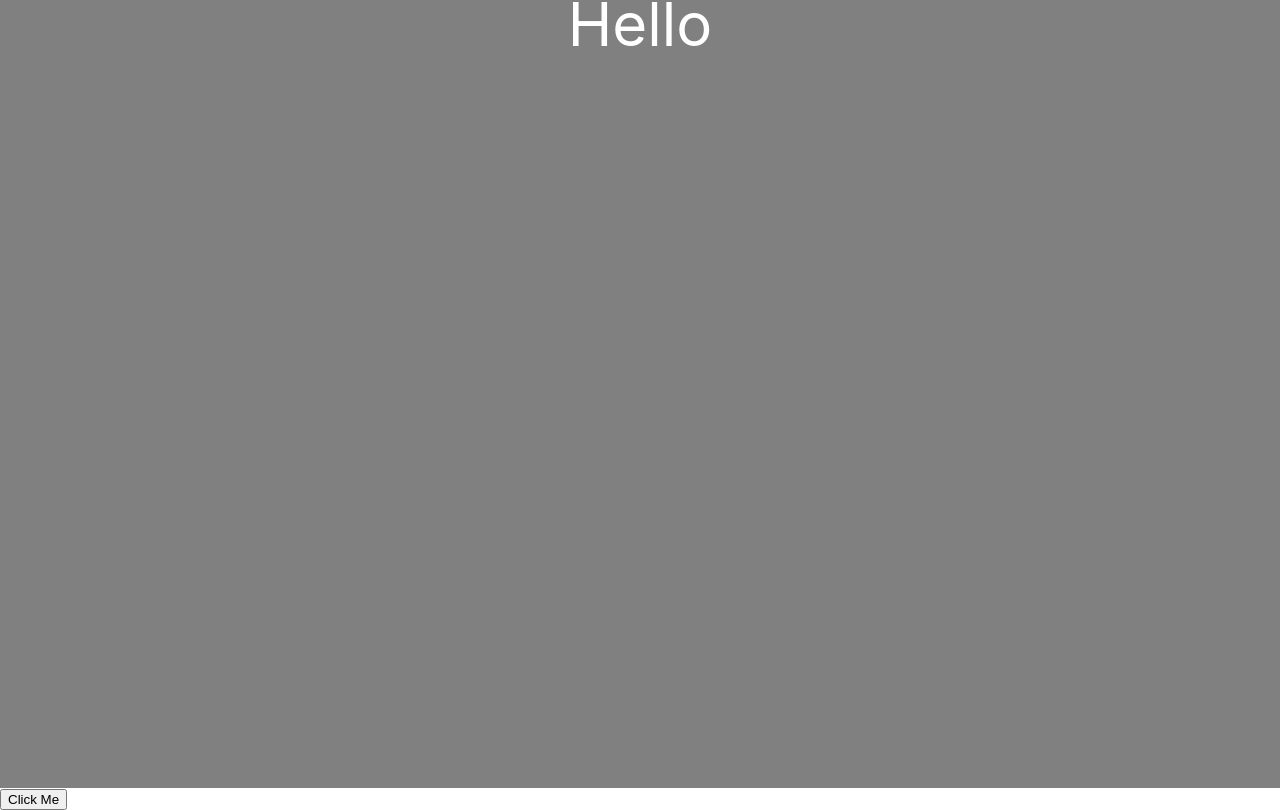
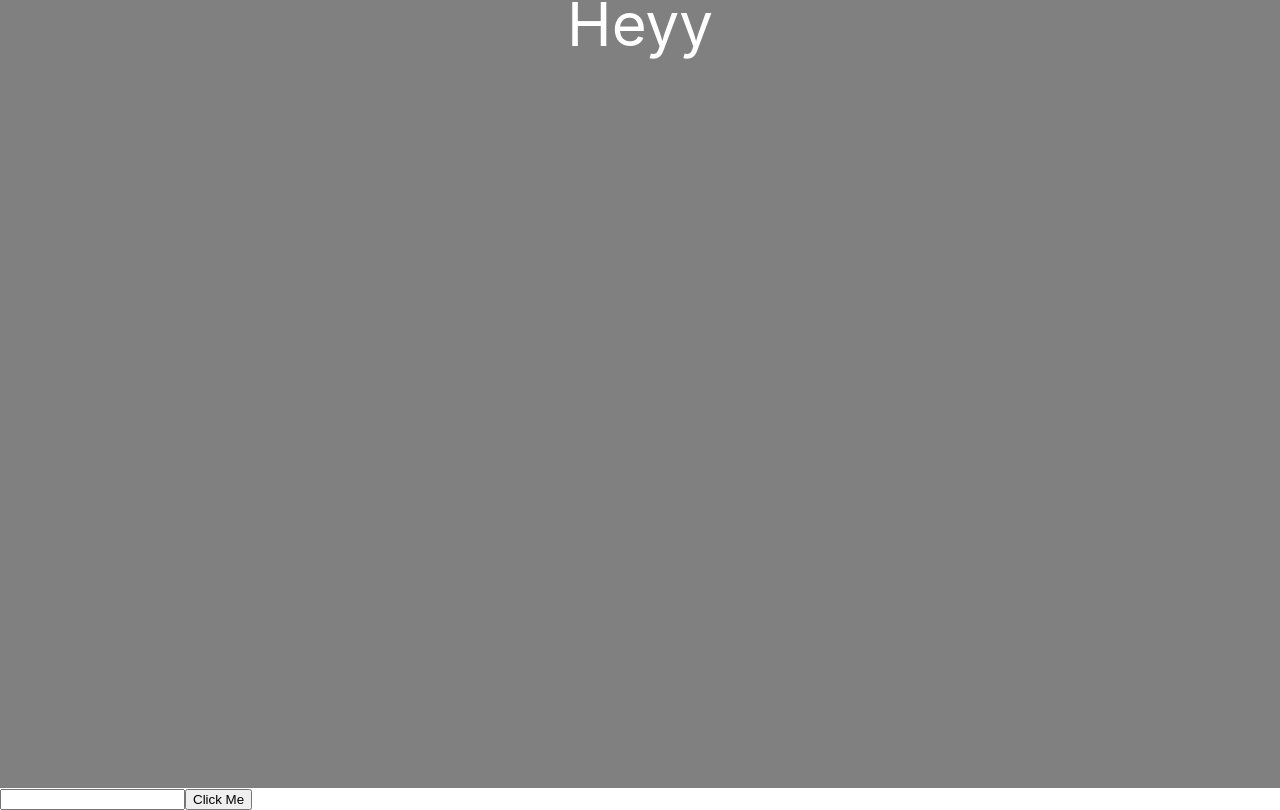
Before and after one commit to Prachi24599/codehelp-react-revise, a React (Create React App) app: page / in a window 1280 px wide. Shown: the part 288-1098 px from the top of the page. Built offline with nearby package versions, Linux system fonts and the light colour scheme.

Commit message:
useState hook

```diff
--- a/src/App.js
+++ b/src/App.js
@@ -2,8 +2,11 @@ import "./App.css";
 import Item from "./components/Item";
 import ItemDate from "./components/ItemDate";
 import Card from "./components/Card";
+import React, { useState } from "react";
 
 function App() {
+  const [title, setTitle] = useState("Heyy");
+  const [username, setUserName] = useState("");
   const response = [
     {
       itemName: "Nirma",
@@ -28,8 +31,15 @@ function App() {
   // function clickHandler() {
   //   alert("Clicked!");
   // }
+
+  const inputHandler = (event) => {
+    setUserName(event.target.value);
+    console.log(username);
+  };
+
   const clickHandler = () => {
     console.log("Clicked");
+    setTitle("Hola");
   };
   return (
     <Card>
@@ -53,7 +63,13 @@ function App() {
         month={response[2].itemMonth}
         year={response[2].itemYear}
       ></ItemDate>
-      <div className="App">Hello</div>
+      <div className="App">{title}</div>
+      <input
+        onChange={inputHandler}
+        type="text"
+        name="username"
+        value={username}
+      />
       <button onClick={clickHandler}>Click Me</button>
     </Card>
   );
```
